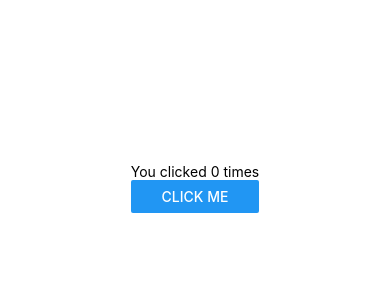
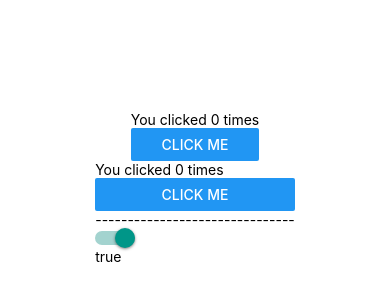
Before and after one commit to fluorjo/rn_fastcampus, a React Native app: screen / in a window 390 px wide. Shown: the part 234-534 px from the top of the page. Built offline with nearby package versions, Linux system fonts and the light colour scheme.

Commit message:
v, isOn의 변화 테스트

```diff
--- a/App.tsx
+++ b/App.tsx
@@ -2,10 +2,13 @@
 import React from 'react';
 import {StyleSheet, View} from 'react-native';
 import StateWithClassComponent from './StateWithClassComponent';
+import StateWithFunctionalComponent from './StateWithFunctionalComponent';
 export default function App() {
   return (
     <View style={styles.container}>
       <StateWithClassComponent />
+
+      <StateWithFunctionalComponent />
     </View>
   );
 }
--- /dev/null
+++ b/StateWithFunctionalComponent.tsx
@@ -0,0 +1,30 @@
+import React, {useState} from 'react';
+import {Button, Switch, Text, View} from 'react-native';
+
+const StateWithFunctionalComponent = () => {
+  // 1. useState로 초기값 0 세팅
+  // 2. count는 원소. setCount 함수.
+  const [count, setCount] = useState(0);
+  const [isOn, setIsOn] = useState(true);
+
+  return (
+    <View>
+      <Text>You clicked {count} times</Text>
+      <Button title="Click me" onPress={() => setCount(count + 1)} />
+      <Text>-------------------------------</Text>
+      <Switch
+        value={isOn}
+        onValueChange={v => {
+          console.log('isOn 1', isOn);
+          console.log('v 1', v);
+          setIsOn(v);
+          console.log('isOn 2', isOn);
+          console.log('v 2', v);
+        }}
+      />
+      <Text>{isOn ? 'true' : 'false'}</Text>
+    </View>
+  );
+};
+
+export default StateWithFunctionalComponent;
```
Also changed, not shown: StateWithFunctionalComponent copy.tsx (deleted, +0 -15 lines).
